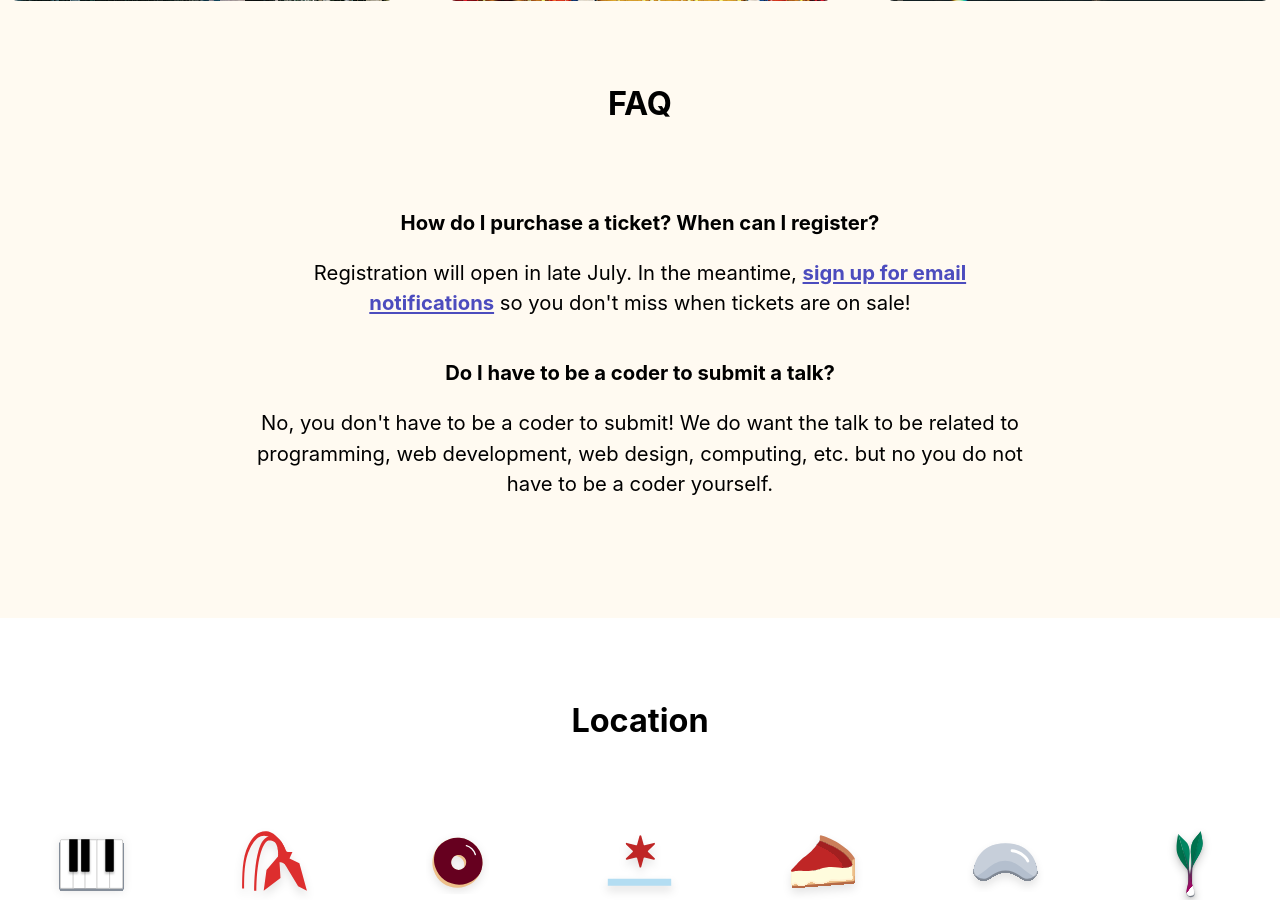
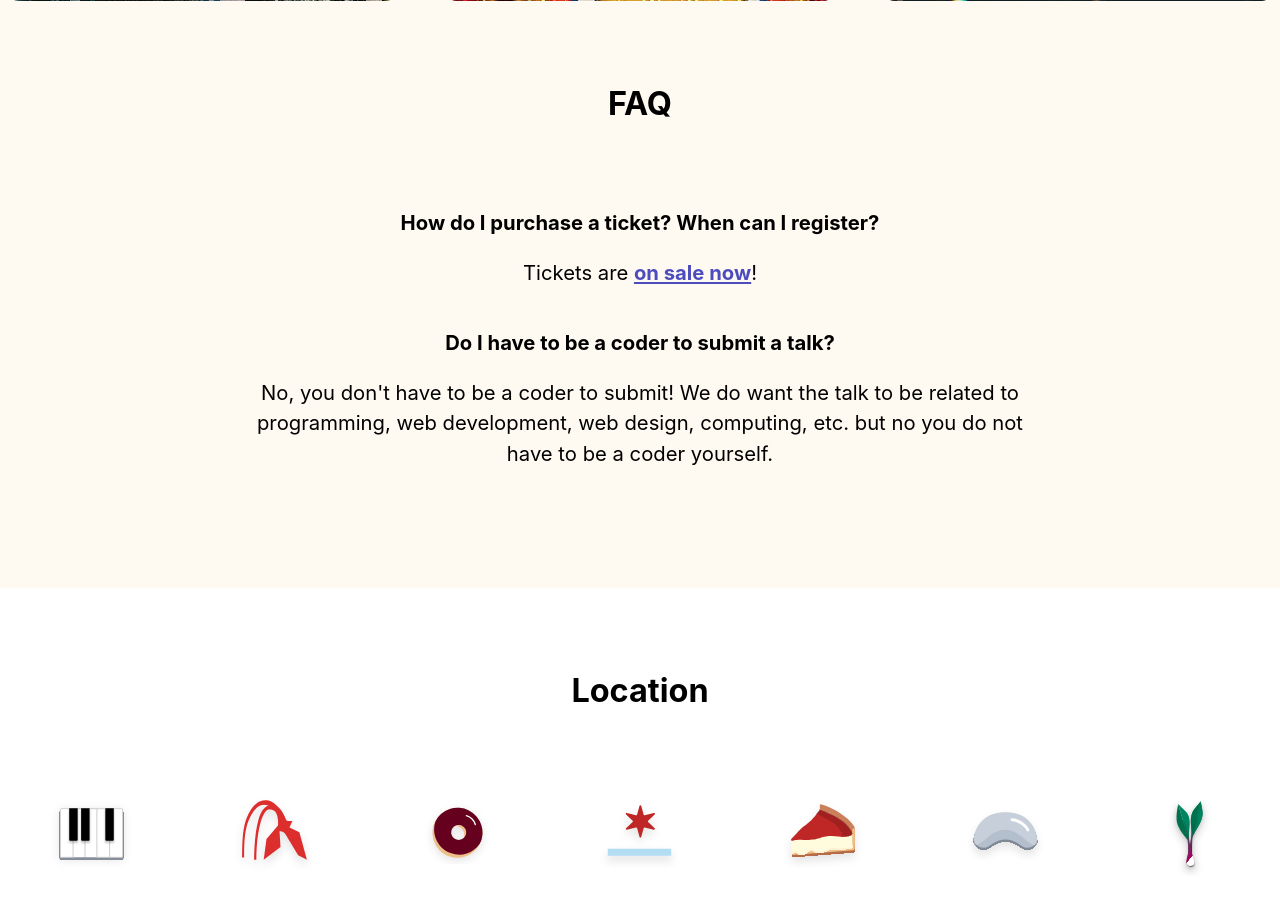
Before and after one commit to promptconf/promptconf.github.io, a Jekyll site: the page built from index.html, in a window 1280 px wide and 900 px high, scrolled down 2722 px. Built offline with Jekyll 4.4.1, drawn with Linux system fonts in a browser that asks for light colours; some web fonts are replaced; comment, search, counter and statistics services are not loaded; some of the changed text lies outside the part shown.

Commit message:
Update old references to registration opening soon

```diff
--- a/_includes/home/attend.html
+++ b/_includes/home/attend.html
@@ -1,7 +1,7 @@
 <div class='attend__content'>
     <h2>Attend</h2>
     <p>Join about 150 of your peers who are equally excited about tech! All attendees must comply with our <a href={{ site.baseurl }}{{ '/conduct/' }}>Code of Conduct</a>.</p>
-    <p>Registration opens soon.</>
+    <p>Registration is <a href='https://ti.to/prompt-conf/2019'>open now!</a></p>
 </div>
 
 <div class='attend__email' id="email">
--- a/_includes/home/faq.html
+++ b/_includes/home/faq.html
@@ -3,7 +3,7 @@
 <dl class='faq__list'>
     <dt>How do I purchase a ticket? When can I register?</dt>
     <dd>
-        Registration will open in late July. In the meantime, <a class='gtm-cta' href='/#email'>sign up for email notifications</a> so you don't miss when tickets are on sale!
+    Tickets are <a href='https://ti.to/prompt-conf/2019'>on sale now</a>!
     </dd>
     <dt>Do I have to be a coder to submit a talk?</dt>
     <dd>
```
